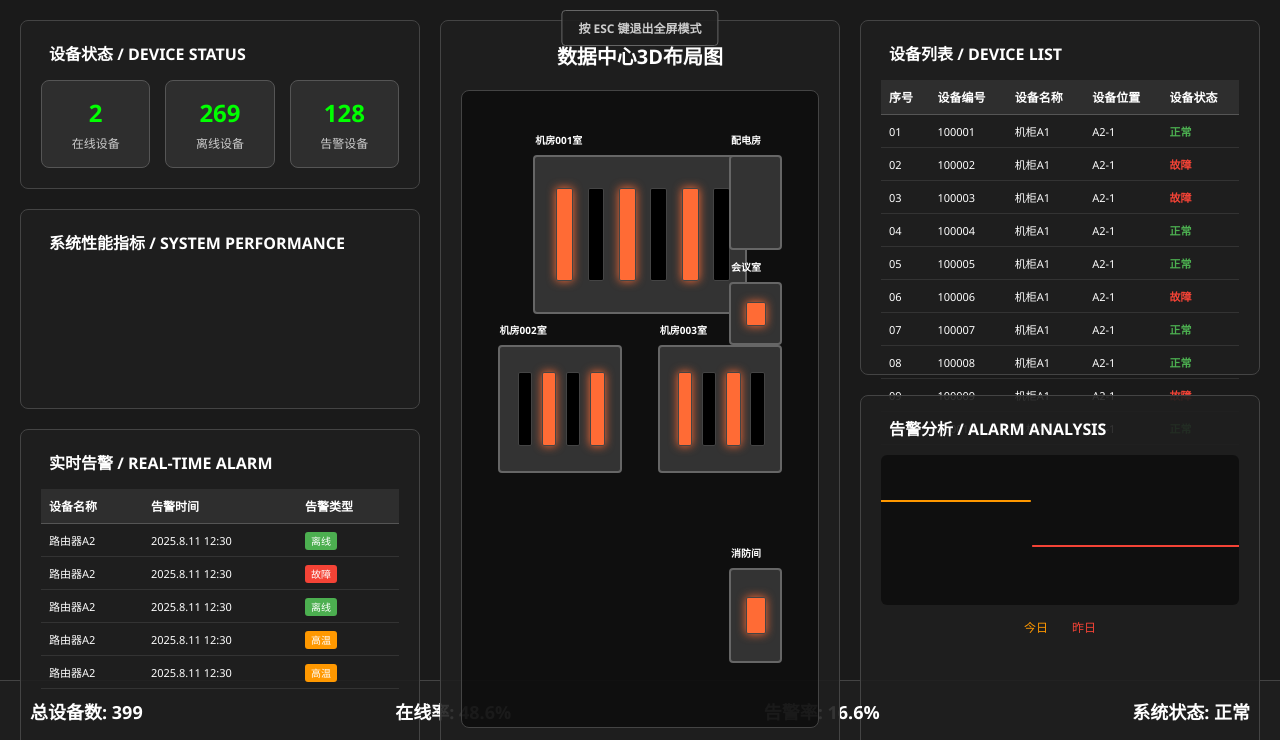
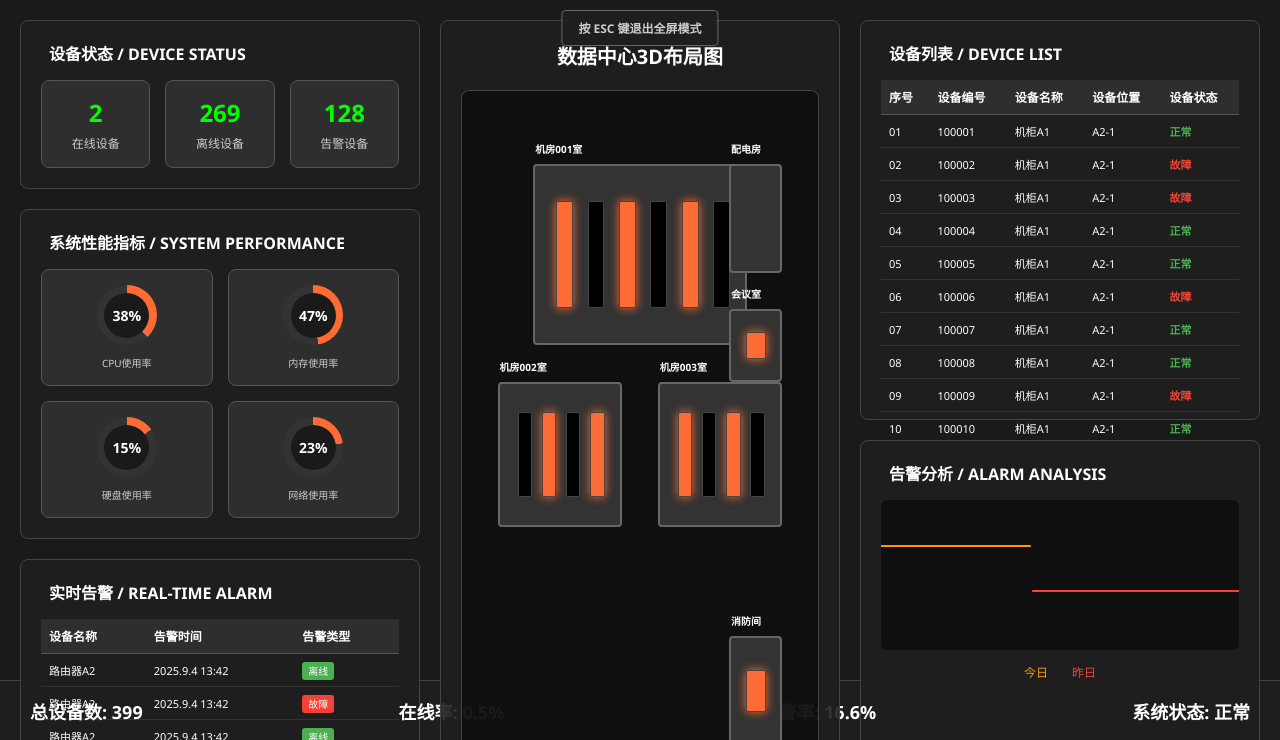
Before and after one commit to shendongyang05/longxinzhiyou, a Django app: template python_web/KyLin/KylinTuningSystem/kylinApp/templates/main/DataDashboard.html in a window 1280 px wide. Shown: the part 60-800 px from the top of the page. Run offline with Django 4.2, Linux system fonts and the light colour scheme; the template is opened without the code that fills it, so the values that code supplies are empty.

Commit message:
修改监控大屏

```diff
--- a/python_web/KyLin/KylinTuningSystem/kylinApp/templates/main/DataDashboard.html
+++ b/python_web/KyLin/KylinTuningSystem/kylinApp/templates/main/DataDashboard.html
@@ -536,7 +536,32 @@
                         <i class="el-icon-monitor"></i>
                         系统性能指标 / SYSTEM PERFORMANCE
                     </div>
-
+                    <div class="rate-grid">
+                        <div class="rate-item">
+                            <div class="rate-circle" id="cpu-circle" style="--percentage: 0deg;">
+                                <div class="rate-value" id="cpu-value">0%</div>
+                            </div>
+                            <div class="rate-label">CPU使用率</div>
+                        </div>
+                        <div class="rate-item">
+                            <div class="rate-circle" id="memory-circle" style="--percentage: 0deg;">
+                                <div class="rate-value" id="memory-value">0%</div>
+                            </div>
+                            <div class="rate-label">内存使用率</div>
+                        </div>
+                        <div class="rate-item">
+                            <div class="rate-circle" id="disk-circle" style="--percentage: 0deg;">
+                                <div class="rate-value" id="disk-value">0%</div>
+                            </div>
+                            <div class="rate-label">硬盘使用率</div>
+                        </div>
+                        <div class="rate-item">
+                            <div class="rate-circle" id="network-circle" style="--percentage: 0deg;">
+                                <div class="rate-value" id="network-value">0%</div>
+                            </div>
+                            <div class="rate-label">网络使用率</div>
+                        </div>
+                    </div>
                 </div>
 
                 <!-- 实时告警 -->
@@ -556,27 +581,27 @@
                         <tbody>
                             <tr>
                                 <td>路由器A2</td>
-                                <td>2025.8.11 12:30</td>
+                                <td id="alarm-time-1">2025.8.11 12:30</td>
                                 <td><span class="alarm-type alarm-offline">离线</span></td>
                             </tr>
                             <tr>
                                 <td>路由器A2</td>
-                                <td>2025.8.11 12:30</td>
+                                <td id="alarm-time-2">2025.8.11 12:30</td>
                                 <td><span class="alarm-type alarm-fault">故障</span></td>
                             </tr>
                             <tr>
                                 <td>路由器A2</td>
-                                <td>2025.8.11 12:30</td>
+                                <td id="alarm-time-3">2025.8.11 12:30</td>
                                 <td><span class="alarm-type alarm-offline">离线</span></td>
                             </tr>
                             <tr>
                                 <td>路由器A2</td>
-                                <td>2025.8.11 12:30</td>
+                                <td id="alarm-time-4">2025.8.11 12:30</td>
                                 <td><span class="alarm-type alarm-high-temp">高温</span></td>
                             </tr>
                             <tr>
                                 <td>路由器A2</td>
-                                <td>2025.8.11 12:30</td>
+                                <td id="alarm-time-5">2025.8.11 12:30</td>
                                 <td><span class="alarm-type alarm-high-temp">高温</span></td>
                             </tr>
                         </tbody>
@@ -753,7 +778,7 @@
                 <div class="stat-value">总设备数: 399</div>
             </div>
             <div class="stat-item">
-                <div class="stat-value">在线率: 48.6%</div>
+                <div class="stat-value">在线率: 0.5%</div>
             </div>
             <div class="stat-item">
                 <div class="stat-value">告警率: 16.6%</div>
@@ -780,6 +805,24 @@
                              now.getHours().toString().padStart(2, '0') + ':' +
                              now.getMinutes().toString().padStart(2, '0');
             document.getElementById('currentTime').textContent = timeString;
+        }
+
+        // 更新告警时间
+        function updateAlarmTime() {
+            const now = new Date();
+            const alarmTimeString = now.getFullYear() + '.' +
+                                  (now.getMonth() + 1) + '.' +
+                                  now.getDate() + ' ' +
+                                  now.getHours().toString().padStart(2, '0') + ':' +
+                                  now.getMinutes().toString().padStart(2, '0');
+
+            // 更新所有告警时间
+            for (let i = 1; i <= 5; i++) {
+                const element = document.getElementById('alarm-time-' + i);
+                if (element) {
+                    element.textContent = alarmTimeString;
+                }
+            }
         }
 
         // 返回功能
@@ -876,7 +919,9 @@
 
         // 初始化
         updateTime();
+        updateAlarmTime();
         setInterval(updateTime, 1000);
+        setInterval(updateAlarmTime, 1000);
 
         // 页面加载时获取数据
         fetchLatestData();
```
